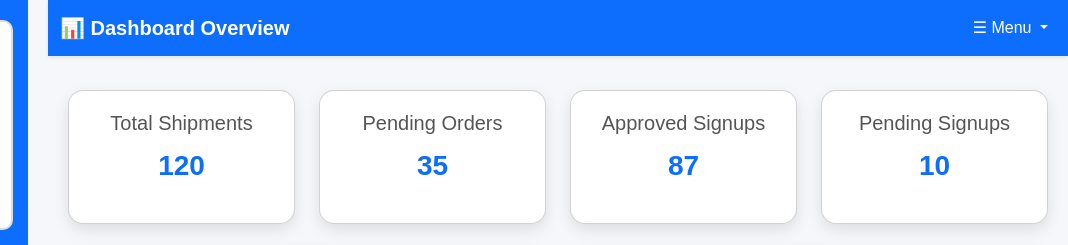
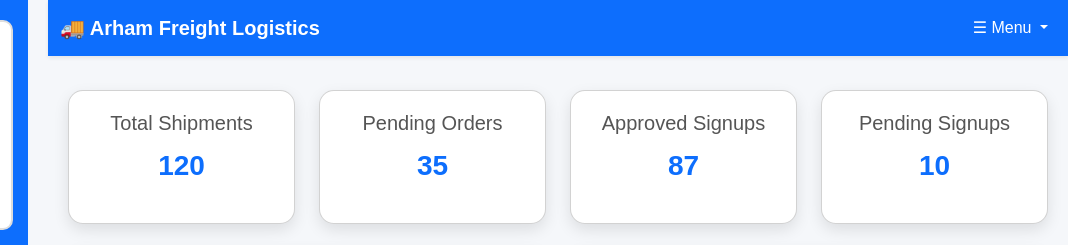
Before and after one commit to owaiswaheed7224/arhamfreightlogistics, a plain HTML site: page dashboard.html in a window 1280 px wide. Shown: the top 245 px of the page, 212-1280 px from the left. Drawn offline with nearby package versions, Linux system fonts and the light colour scheme; no server answers.

Commit message:
Update dashboard.html

```diff
--- a/dashboard.html
+++ b/dashboard.html
@@ -97,7 +97,8 @@
   <!-- Top Navbar -->
   <nav class="navbar navbar-expand-lg navbar-dark navbar-custom shadow-sm fixed-top">
     <div class="container-fluid">
-      <a class="navbar-brand">📊 Dashboard Overview</a>
+      <!-- ✅ Company Name -->
+      <a class="navbar-brand">🚚 Arham Freight Logistics</a>
       <button class="navbar-toggler ms-auto" type="button" data-bs-toggle="collapse" data-bs-target="#navbarMenu">
         <span class="navbar-toggler-icon"></span>
       </button>
```
